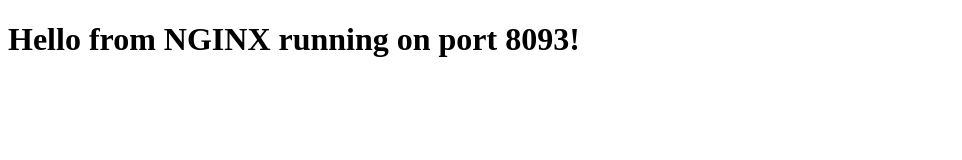
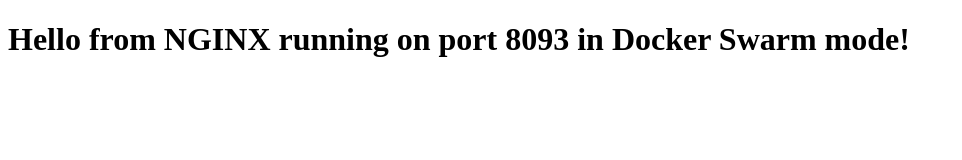
Before and after one commit to edisaputroo/docker-nginx, a plain HTML site: page index.html in a window 1280 px wide. Shown: the whole page, without its empty margins (0-962 px from the left). Drawn offline with Linux system fonts and the light colour scheme.

Commit message:
project 2 rev 1

```diff
--- a/index.html
+++ b/index.html
@@ -4,6 +4,6 @@
     <title>Welcome to NGINX</title>
 </head>
 <body>
-    <h1>Hello from NGINX running on port 8093!</h1>
+    <h1>Hello from NGINX running on port 8093 in Docker Swarm mode!</h1>
 </body>
 </html>
```
Also changed, not shown: 2 other files.
